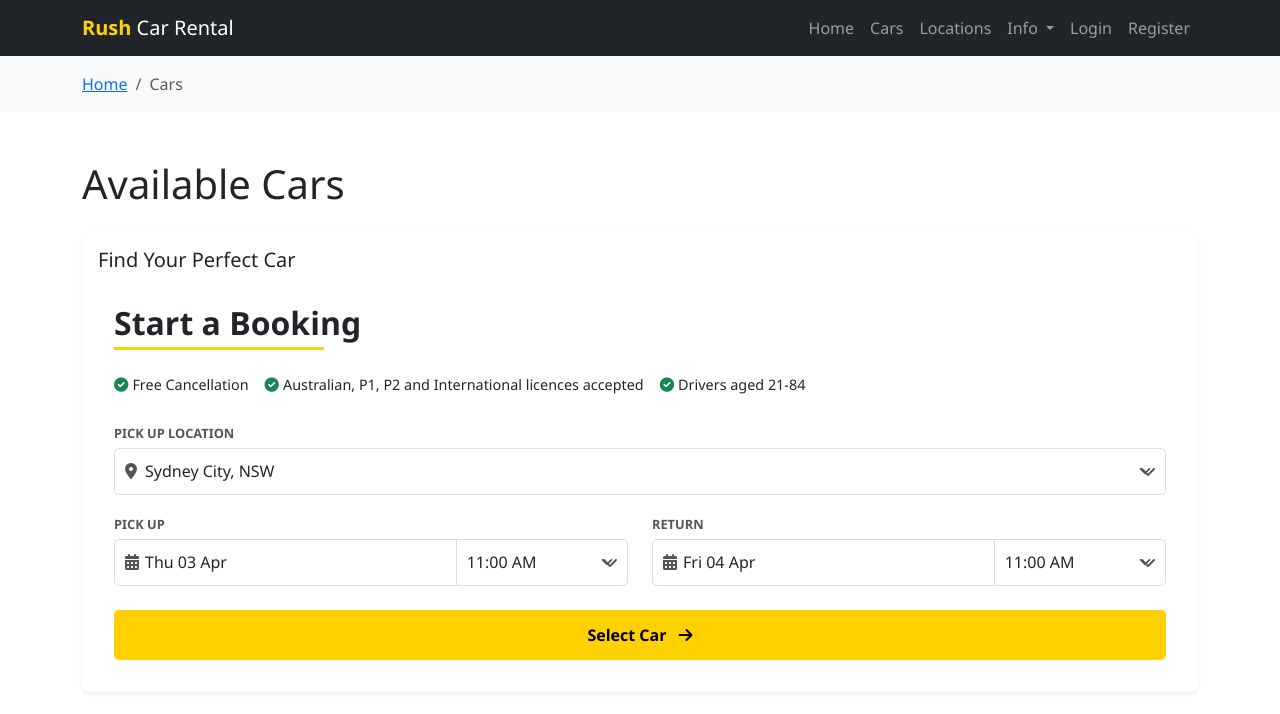
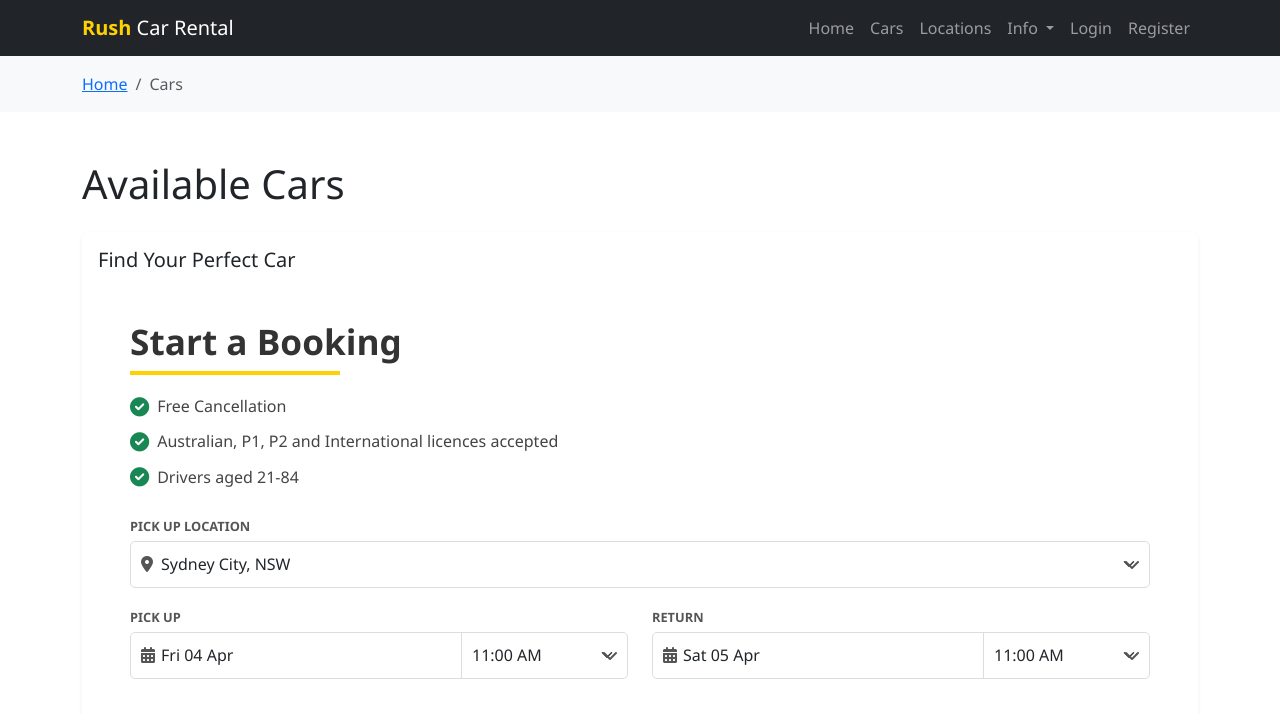
Before and after one commit to ziqichen55555/rushwebsite, a Django app: page /cars/ in a window 1280 px wide. Shown: the top 714 px of the page. Run offline with Django 4.2, Linux system fonts and the light colour scheme; data comes from the database, SQL or seed files in the repository; grey boxes are pictures that could not be loaded.

Commit message:
Improve car rental website's home page design and search form.
Replit-Commit-Author: Agent
Replit-Commit-Session-Id: 059dafd4-55aa-4d80-86bc-6bd5ca79fb98
Replit-Commit-Screenshot-Url: https://storage.googleapis.com/screenshot-production-us-central1/2a3d4d26-f1ac-4d93-8236-9430a2be92be/3e950df7-b095-4ea4-a54f-85bf85c9ad52.jpg

```diff
--- a/static/css/styles.css
+++ b/static/css/styles.css
@@ -78,14 +90,16 @@ body {
 
 /* New Booking Search Styles */
 .booking-search-container {
-    padding: 1rem;
+    padding: 2rem;
 }
 
 .booking-title {
     font-weight: bold;
-    margin-bottom: 1.5rem;
+    font-size: 2.2rem;
+    margin-bottom: 1.2rem;
     position: relative;
-    padding-bottom: 0.5rem;
+    padding-bottom: 0.8rem;
+    color: #333;
 }
 
 .booking-title:after {
@@ -94,20 +108,27 @@ body {
     left: 0;
     bottom: 0;
     width: 210px;
-    height: 3px;
+    height: 4px;
     background-color: var(--rush-yellow);
 }
 
 .booking-highlights {
     display: flex;
-    flex-wrap: wrap;
-    gap: 1rem;
+    flex-direction: column;
+    gap: 0.7rem;
+    margin-bottom: 2rem;
 }
 
 .highlight-item {
-    font-size: 0.9rem;
+    font-size: 1rem;
     display: flex;
     align-items: center;
+    color: #444;
+}
+
+.highlight-item i {
+    color: #47b65c;
+    font-size: 1.2rem;
 }
 
 .search-label {
@@ -188,10 +209,18 @@ body {
     border: none;
     color: #000;
     font-weight: bold;
-    padding: 0.8rem;
+    font-size: 1.1rem;
+    padding: 0.75rem;
     border-radius: 5px;
-    margin-top: 0.5rem;
+    margin-top: 1rem;
     transition: all 0.3s ease;
+    display: flex;
+    align-items: center;
+    justify-content: center;
+}
+
+.select-car-btn i {
+    font-size: 0.9rem;
 }
 
 .select-car-btn:hover {
--- a/templates/components/search_form.html
+++ b/templates/components/search_form.html
@@ -1,10 +1,12 @@
 <div class="booking-search-container">
     <h2 class="booking-title">Start a Booking</h2>
+
     <div class="booking-highlights mb-4">
-        <span class="highlight-item"><i class="fas fa-check-circle text-success me-1"></i> Free Cancellation</span>
-        <span class="highlight-item"><i class="fas fa-check-circle text-success me-1"></i> Australian, P1, P2 and International licences accepted</span>
-        <span class="highlight-item"><i class="fas fa-check-circle text-success me-1"></i> Drivers aged 21-84</span>
+        <div class="highlight-item"><i class="fas fa-check-circle text-success me-2"></i> Free Cancellation</div>
+        <div class="highlight-item"><i class="fas fa-check-circle text-success me-2"></i> Australian, P1, P2 and International licences accepted</div>
+        <div class="highlight-item"><i class="fas fa-check-circle text-success me-2"></i> Drivers aged 21-84</div>
     </div>
+
     <form action="{% url 'car_list' %}" method="get" class="search-form">
         <div class="mb-3">
             <label for="pickup_location" class="search-label">PICK UP LOCATION</label>
@@ -20,17 +22,17 @@
             </div>
         </div>
 
-        <div class="row mb-3">
-            <div class="col-md-6">
+        <div class="row mb-4">
+            <div class="col-6">
                 <label class="search-label">PICK UP</label>
                 <div class="date-time-select">
                     <div class="date-select">
                         <i class="fas fa-calendar-alt date-icon"></i>
-                        <input type="text" class="form-control" id="pickup_date" name="pickup_date" placeholder="Fri 04 Apr" value="{{ search_params.pickup_date|default:'' }}">
+                        <input type="text" class="form-control" id="pickup_date" name="pickup_date" placeholder="Fri 04 Apr" value="{{ search_params.pickup_date|default:'Fri 04 Apr' }}">
                     </div>
                     <div class="time-select">
                         <select class="form-select" id="pickup_time" name="pickup_time">
-                            <option value="11:00 AM">11:00 AM</option>
+                            <option value="11:00 AM" selected>11:00 AM</option>
                             <option value="12:00 PM">12:00 PM</option>
                             <option value="1:00 PM">1:00 PM</option>
                             <option value="2:00 PM">2:00 PM</option>
@@ -39,16 +41,16 @@
                     </div>
                 </div>
             </div>
-            <div class="col-md-6">
+            <div class="col-6">
                 <label class="search-label">RETURN</label>
                 <div class="date-time-select">
                     <div class="date-select">
                         <i class="fas fa-calendar-alt date-icon"></i>
-                        <input type="text" class="form-control" id="return_date" name="return_date" placeholder="Fri 11 Apr" value="{{ search_params.return_date|default:'' }}">
+                        <input type="text" class="form-control" id="return_date" name="return_date" placeholder="Sat 05 Apr" value="{{ search_params.return_date|default:'Sat 05 Apr' }}">
                     </div>
                     <div class="time-select">
                         <select class="form-select" id="return_time" name="return_time">
-                            <option value="11:00 AM">11:00 AM</option>
+                            <option value="11:00 AM" selected>11:00 AM</option>
                             <option value="12:00 PM">12:00 PM</option>
                             <option value="1:00 PM">1:00 PM</option>
                             <option value="2:00 PM">2:00 PM</option>
@@ -60,7 +62,7 @@
         </div>
 
         <div class="d-grid">
-            <button type="submit" class="btn btn-warning select-car-btn">
+            <button type="submit" class="btn select-car-btn">
                 Select Car <i class="fas fa-arrow-right ms-2"></i>
             </button>
         </div>
```
Also changed, not shown: other parts of static/css/styles.css (+38 -11 lines), templates/components/hero_section.html (+4 -16 lines), attached_assets/image_1743705860053.png (added).
